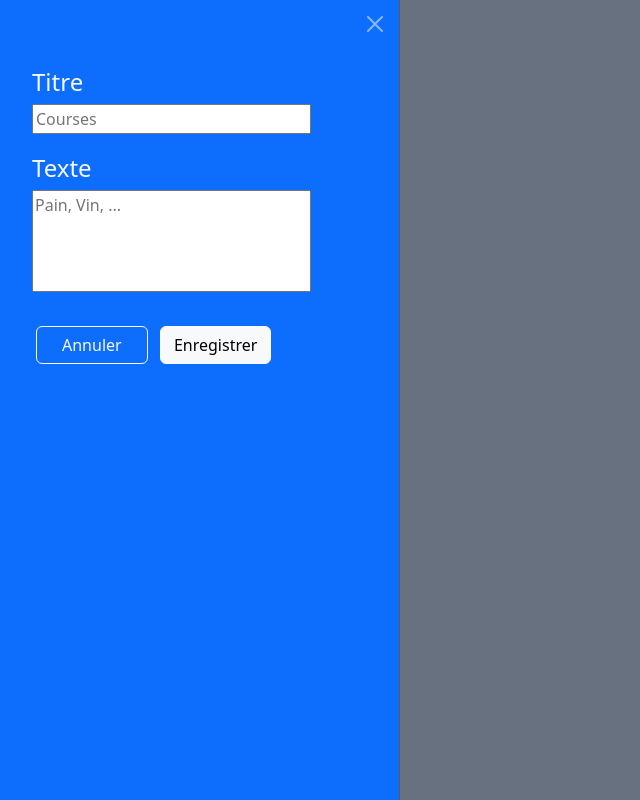
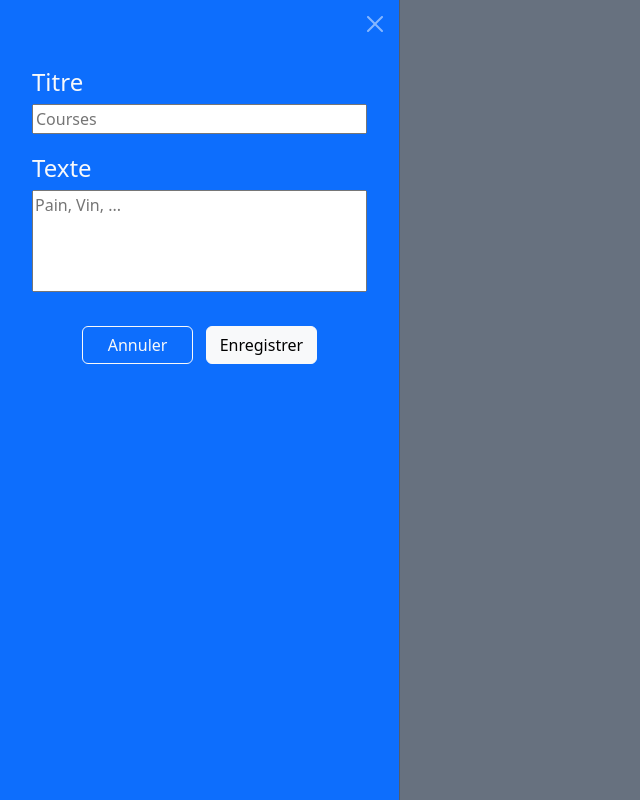
Before and after one commit to AnousoneM/afpa-js-postit, a website: page index.html in a window 1280 px wide. Both pictures are taken after a click on the button "Toggle navigation". Shown: the whole page, without its empty margins (0-640 px from the left). Drawn offline with nearby package versions, Linux system fonts and the light colour scheme.

Commit message:
mise à jour du pin avec color red et position relative

```diff
--- a/assets/js/script.js
+++ b/assets/js/script.js
@@ -41,7 +41,7 @@ function addPostIt(titre, commentaires) {
     <div class="col">
         <div class="p-2 text-center border border-secondary-subtle border-start-0 border-top-0 bg-warning-subtle shadow">
             <div class="text-center">
-                <i class="bi bi-pin-angle-fill text-danger-subtle fs-3"></i>
+                <i class="pin position-relative bi bi-pin-angle-fill text-danger fs-3"></i>
                 <i class="bi bi-x-lg float-end" onclick="supprimer(this)"></i>
             </div>
             <p class="h4">${titre}</p>
--- a/assets/style/style.scss
+++ b/assets/style/style.scss
@@ -2,3 +2,8 @@ textarea {
     // nous empêchons de modifier le textarea
     resize: none;
 }
+
+.pin {
+    bottom: 2rem;
+    left: 1rem;
+}
--- a/index.html
+++ b/index.html
@@ -35,16 +35,19 @@
                     <div class="row px-3 justify-content-center">
                         <form action="#" id="postItForm">
                             <label class="d-block fs-4" for="titre">Titre</label>
-                            <input type="text" class="col-10 mt-1 mb-3" placeholder="Courses" name="titre" id="titre">
+                            <input type="text" class="col-12 mt-1 mb-3" placeholder="Courses" name="titre" id="titre">
 
                             <label class="d-block fs-4" for="commentaires">Texte</label>
-                            <textarea name="commentaires" rows="4" id="commentaires" class="col-10 mt-1 mb-4"
+                            <textarea name="commentaires" rows="4" id="commentaires" class="col-12 mt-1 mb-4"
                                 placeholder="Pain, Vin, ..."></textarea>
-
-                            <button id="resetButton" type="button" class="btn btn-outline-light col-4 m-1"
-                                data-bs-toggle="offcanvas" data-bs-target="#offcanvasDarkNavbar">Annuler</button>
-                            <button id="saveButton" type="button" class="btn btn-light col-4 m-1"
-                                data-bs-toggle="offcanvas" data-bs-target="#offcanvasDarkNavbar">Enregistrer</button>
+                            <div class="text-center">
+                                <button id="resetButton" type="button"
+                                    class="btn btn-outline-light col-4 m-1" data-bs-toggle="offcanvas"
+                                    data-bs-target="#offcanvasDarkNavbar">Annuler</button>
+                                <button id="saveButton" type="button" class="btn btn-light col-4 m-1"
+                                    data-bs-toggle="offcanvas"
+                                    data-bs-target="#offcanvasDarkNavbar">Enregistrer</button>
+                            </div>
                         </form>
                     </div>
 
@@ -63,13 +66,13 @@
                 <div
                     class="p-2 text-center border border-secondary-subtle border-start-0 border-top-0 bg-warning-subtle shadow">
                     <div class="text-center">
-                        <i class="bi bi-pin-angle-fill text-danger-subtle fs-3"></i>
+                        <i class="pin position-relative bi bi-pin-angle-fill text-danger fs-3"></i>
                         <i class="bi bi-x-lg float-end" onclick="supprimer(this)"></i>
                     </div>
-                    <p class="h4"></p>
-                    <p></p>
+                    <p class="h4">Courses</p>
+                    <p>Pain, Fromage</p>
                 </div>
-            </div> -->
+            </div>           -->
 
         </div>
 
```
Also changed, not shown: assets/style/style.css, 1 other file.
